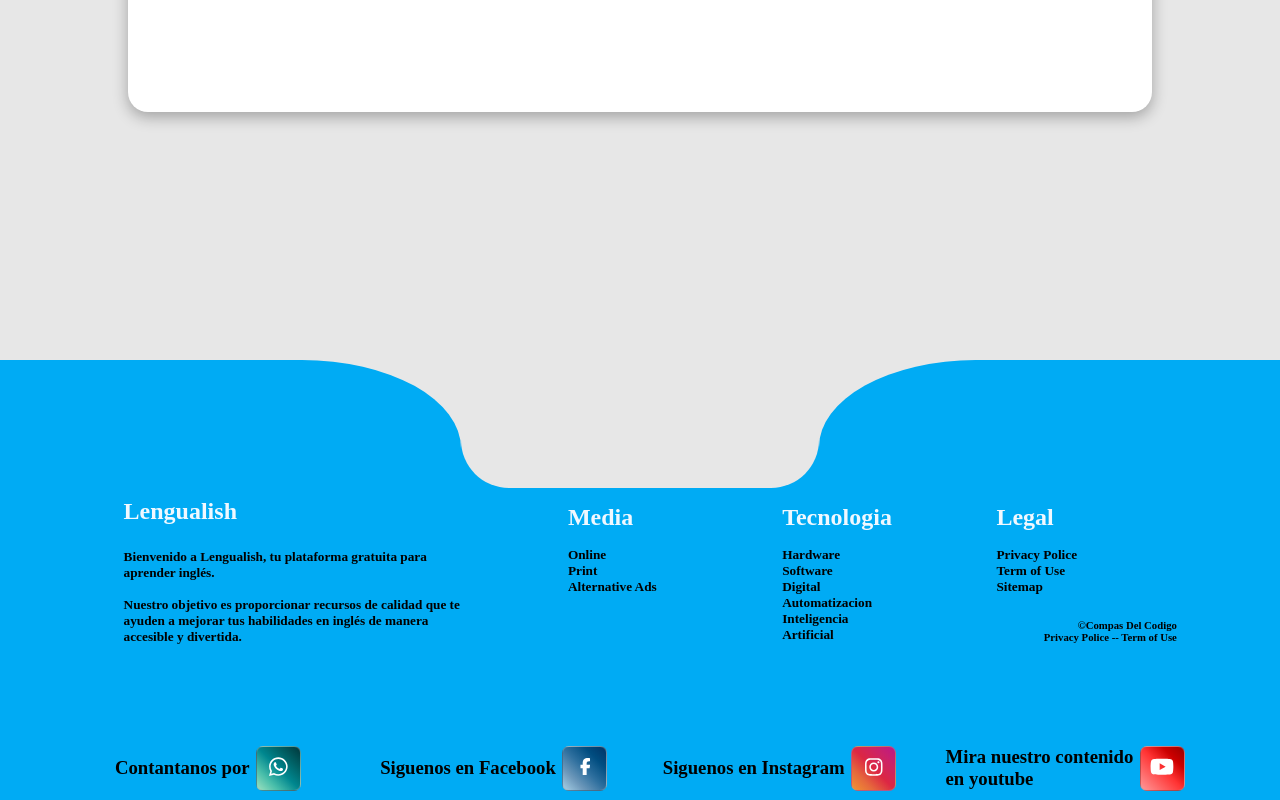
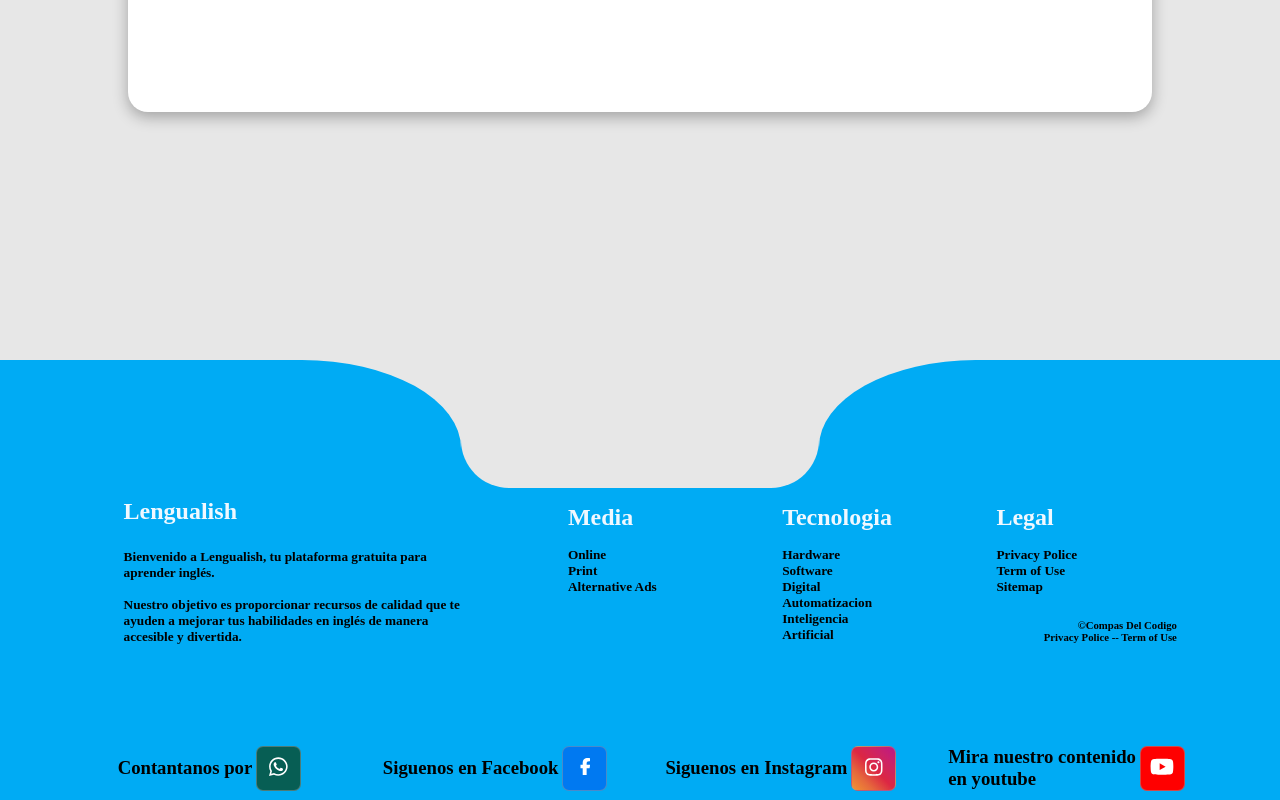
Before and after one commit to JillFeint/Lengualish, a React (Create React App) app: page / in a window 1280 px wide. Shown: the part 4544-5344 px from the top of the page. Built offline with nearby package versions, Linux system fonts and the light colour scheme.

Commit message:
botones 3.0

```diff
--- a/src/App.css
+++ b/src/App.css
@@ -646,11 +646,8 @@ align-items: center;
   cursor: pointer;
   transition: all 0.3s;
   border: 1px solid rgba(156, 156, 156, 0.466);
-  background: #9fe2bf;
-  background: -moz-linear-gradient(45deg, #9fe2bf 0%, #49beaa 25%, #00878f 50%, #005f63 75%, #00373b 100%);
-  background: -webkit-linear-gradient(45deg, #9fe2bf 0%, #49beaa 25%, #00878f 50%, #005f63 75%, #00373b 100%);
-  background: linear-gradient(45deg, #9fe2bf 0%, #49beaa 25%, #00878f 50%, #005f63 75%, #00373b 100%);
-  margin: 0 0.5em;
+  background: #075e54;
+  margin: 0 4px;
 }
 /* boton facebook pie */
 .btnRedesFacebook {
@@ -666,11 +663,8 @@ align-items: center;
   cursor: pointer;
   transition: all 0.3s;
   border: 1px solid rgba(156, 156, 156, 0.466);
-  background: #a8d0e6;
-  background: -moz-linear-gradient(45deg, #a8d0e6 0%, #6d98ba 25%, #2e6f9e 50%, #004d80 75%, #003366 100%);
-  background: -webkit-linear-gradient(45deg, #a8d0e6 0%, #6d98ba 25%, #2e6f9e 50%, #004d80 75%, #003366 100%);
-  background: linear-gradient(45deg, #a8d0e6 0%, #6d98ba 25%, #2e6f9e 50%, #004d80 75%, #003366 100%);
-  margin: 0 0.5em;
+  background: #0079F1;
+  margin: 0 4px;
 }
 /* Boton Instagram */
 .btnRedesInstagram {
@@ -691,7 +685,7 @@ align-items: center;
   background: -webkit-linear-gradient(45deg, #f09433 0%,#e6683c 25%,#dc2743 50%,#cc2366 75%,#bc1888 100%);
   background: linear-gradient(45deg, #f09433 0%,#e6683c 25%,#dc2743 50%,#cc2366 75%,#bc1888 100%);
   filter: progid:DXImageTransform.Microsoft.gradient( startColorstr='#f09433', endColorstr='#bc1888',GradientType=1 );
-  margin: 0 0.5em;
+  margin: 0 4px;
 }
 
 /* boton youtube */
@@ -708,11 +702,8 @@ align-items: center;
   cursor: pointer;
   transition: all 0.3s;
   border: 1px solid rgba(156, 156, 156, 0.466);
-  background: #ff9999;
-  background: -moz-linear-gradient(45deg, #ff9999 0%, #ff6666 25%, #ff3333 50%, #cc0000 75%, #990000 100%);
-  background: -webkit-linear-gradient(45deg, #ff9999 0%, #ff6666 25%, #ff3333 50%, #cc0000 75%, #990000 100%);
-  background: linear-gradient(45deg, #ff9999 0%, #ff6666 25%, #ff3333 50%, #cc0000 75%, #990000 100%);
-  margin: 0 0.5em;
+  background: #ff0000;
+  margin: 0 4px;
 }
 .footerRedesEspacio1, .footerRedesEspacio2 {
   width: 6%;
--- a/src/components/footerRedes.css
+++ b/src/components/footerRedes.css
@@ -1,24 +1,12 @@
 .btnRedesWhatsapp:hover {
-  background: #00373b;
-  background: -moz-linear-gradient(45deg, #00373b 0%, #005f63 25%, #00878f 50%, #49beaa 75%, #9fe2bf 100%);
-  background: -webkit-linear-gradient(45deg, #00373b 0%, #005f63 25%, #00878f 50%, #49beaa 75%, #9fe2bf 100%);
-  background: linear-gradient(45deg, #00373b 0%, #005f63 25%, #00878f 50%, #49beaa 75%, #9fe2bf 100%);
+  background-color: #3ae871f4;
 }
 .btnRedesFacebook:hover {
-  background: #003366;
-  background: -moz-linear-gradient(45deg, #003366 0%, #004d80 25%, #2e6f9e 50%, #6d98ba 75%, #a8d0e6 100%);
-  background: -webkit-linear-gradient(45deg, #003366 0%, #004d80 25%, #2e6f9e 50%, #6d98ba 75%, #a8d0e6 100%);
-  background: linear-gradient(45deg, #003366 0%, #004d80 25%, #2e6f9e 50%, #6d98ba 75%, #a8d0e6 100%);
+  background-color: rgb(36, 51, 255);
 }
 .btnRedesInstagram:hover {
-  background: #bc1888;
-  background: -moz-linear-gradient(45deg, #bc1888 0%, #cc2366 25%, #dc2743 50%, #e6683c 75%, #f09433 100%);
-  background: -webkit-linear-gradient(45deg, #bc1888 0%, #cc2366 25%, #dc2743 50%, #e6683c 75%, #f09433 100%);
-  background: linear-gradient(45deg, #bc1888 0%, #cc2366 25%, #dc2743 50%, #e6683c 75%, #f09433 100%);
+  background: rgb(255, 0, 0);
 }
 .btnRedesYoutube:hover {
-  background: #990000;
-  background: -moz-linear-gradient(45deg, #990000 0%, #cc0000 25%, #ff3333 50%, #ff6666 75%, #ff9999 100%);
-  background: -webkit-linear-gradient(45deg, #990000 0%, #cc0000 25%, #ff3333 50%, #ff6666 75%, #ff9999 100%);
-  background: linear-gradient(45deg, #990000 0%, #cc0000 25%, #ff3333 50%, #ff6666 75%, #ff9999 100%);
+  background-color: rgb(255, 0, 255);
 }
```
